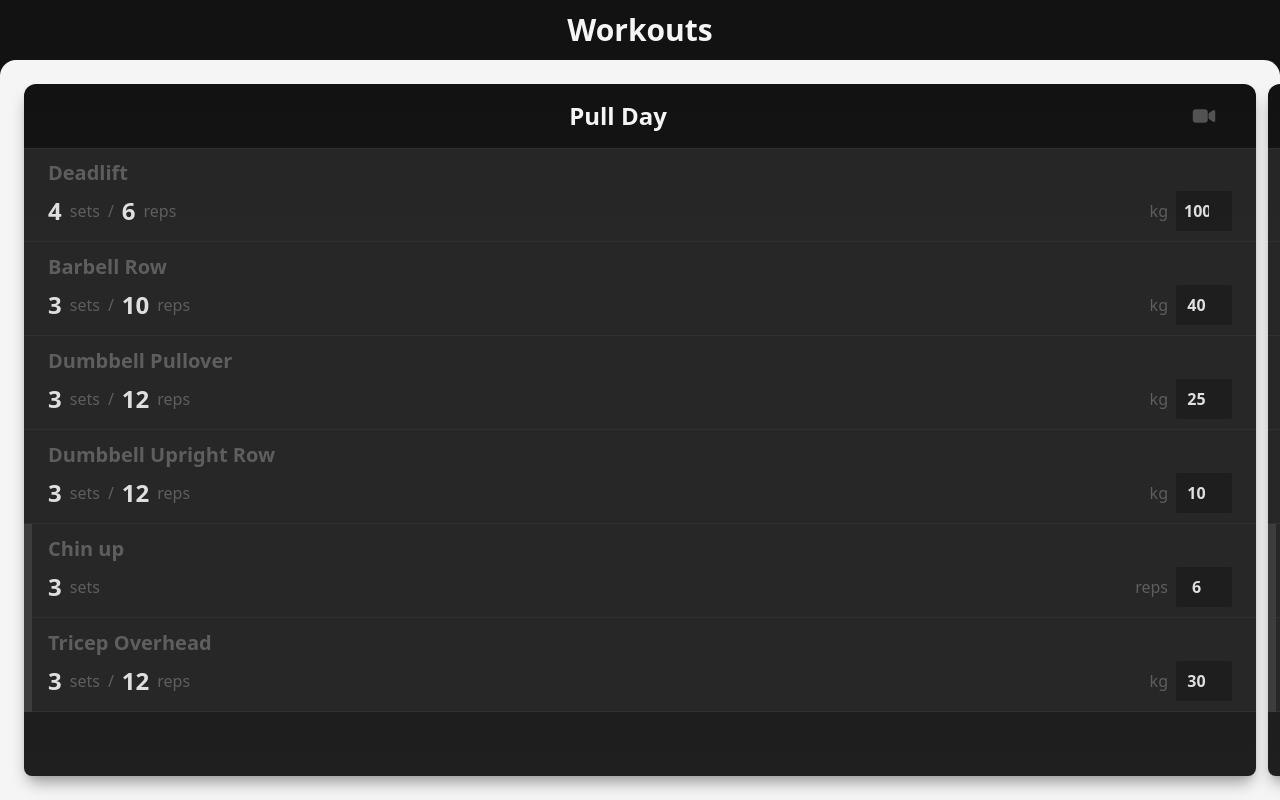
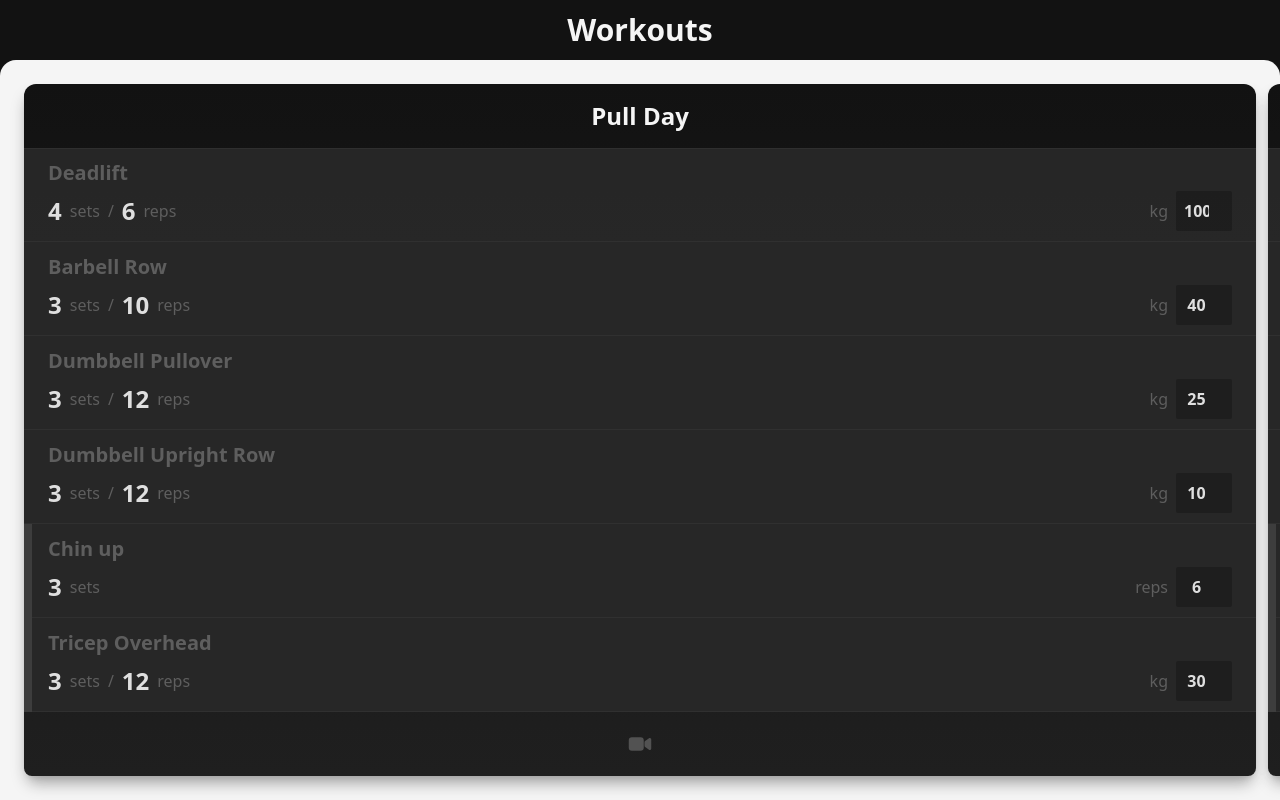
Before and after one commit to AlexBeje/gym-app, a React (Vite) app: page / in a window 1280 px wide. Built offline with nearby package versions, Linux system fonts and the light colour scheme.

Commit message:
👌 IMPROVE: Updated the icon position of the video.

```diff
--- a/src/components/Workout.jsx
+++ b/src/components/Workout.jsx
@@ -6,18 +6,9 @@ function Workout({ title, video, exercisesData }) {
     <div className="bg-dark-900 flex flex-col h-full relative rounded-xl shadow-lg shadow-light-900 text-light-100">
       <div className="absolute bg-gradient-to-t bottom-0 from-dark-800 h-full rounded-b-lg to-transparent w-full" />
       <div className="flex flex-col h-full">
-        <div className="flex items-center justify-between">
-          <div className="min-w-[20px]" />
-          <h1 className="flex font-bold items-center justify-center min-h-[64px] text-2xl text-center z-10">
-            {title}
-          </h1>
-          <a
-            href={video}
-            className="z-20 mr-10"
-          >
-            <IoVideocam className="text-dark-300" size="24" />
-          </a>
-        </div>
+        <h1 className="flex font-bold items-center justify-center min-h-[64px] text-2xl text-center z-10">
+          {title}
+        </h1>
         <div className="flex flex-col h-full z-10">
           {exercisesData &&
             exercisesData.map((exercise, index) => {
@@ -30,7 +21,11 @@ function Workout({ title, video, exercisesData }) {
               );
             })}
         </div>
-        <div className="min-h-[64px]" />
+        <div className="flex items-center justify-center min-h-[64px]">
+          <a href={video} className="z-20">
+            <IoVideocam className="text-dark-300" size="24" />
+          </a>
+        </div>
       </div>
     </div>
   );
```
